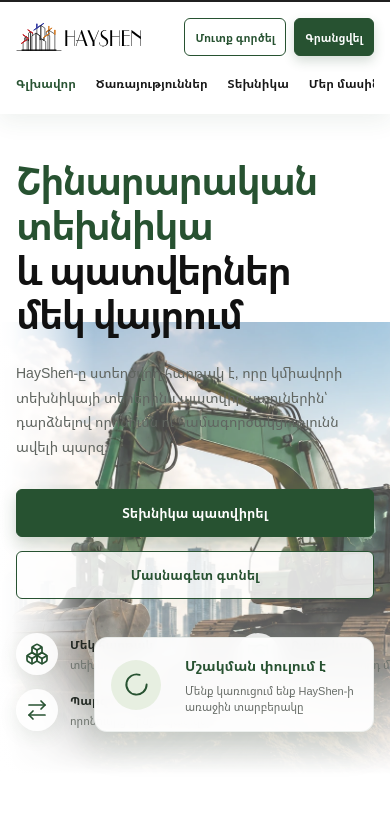
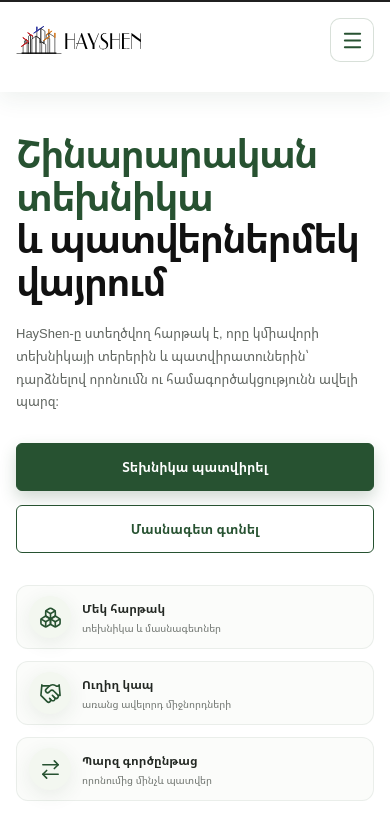
Before and after one commit to aregghaz/hayshen, a React (Create React App) app: page / in a window 390 px wide. Shown: the top 833 px of the page. Built offline with nearby package versions, Linux system fonts and the light colour scheme.

Commit message:
fix responive designe

```diff
--- a/src/components/Header/Header.jsx
+++ b/src/components/Header/Header.jsx
@@ -1,4 +1,5 @@
-import { useEffect, useState } from 'react';
+import { useEffect, useId, useState } from 'react';
+import { Menu, X } from 'lucide-react';
 import '@/components/Header/header.scss';
 import { HayShenLogo } from '@/components/icons/HayShenLogo';
 
@@ -11,6 +12,8 @@ const navigation = [
 
 function Header() {
   const [isScrolled, setIsScrolled] = useState(false);
+  const [isMenuOpen, setIsMenuOpen] = useState(false);
+  const menuId = useId();
 
   useEffect(() => {
     const handleScroll = () => {
@@ -23,10 +26,50 @@ function Header() {
     return () => window.removeEventListener('scroll', handleScroll);
   }, []);
 
+  useEffect(() => {
+    if (!isMenuOpen) return undefined;
+
+    const handleKeyDown = (event) => {
+      if (event.key === 'Escape') {
+        setIsMenuOpen(false);
+      }
+    };
+    const handleResize = () => {
+      if (window.innerWidth > 870) {
+        setIsMenuOpen(false);
+      }
+    };
+
+    document.body.classList.add('menu-open');
+    window.addEventListener('keydown', handleKeyDown);
+    window.addEventListener('resize', handleResize);
+
+    return () => {
+      document.body.classList.remove('menu-open');
+      window.removeEventListener('keydown', handleKeyDown);
+      window.removeEventListener('resize', handleResize);
+    };
+  }, [isMenuOpen]);
+
+  const closeMenu = () => setIsMenuOpen(false);
+
   return (
-    <header className={`appHeader${isScrolled ? ' appHeader--scrolled' : ''}`}>
+    <header
+      className={[
+        'appHeader',
+        isScrolled ? 'appHeader--scrolled' : '',
+        isMenuOpen ? 'appHeader--menu-open' : '',
+      ]
+        .filter(Boolean)
+        .join(' ')}
+    >
       <div className="appHeader__container">
-        <a className="logoBox" href="#home" aria-label="HayShen">
+        <a
+          className="logoBox"
+          href="#home"
+          aria-label="HayShen"
+          onClick={closeMenu}
+        >
           <HayShenLogo
             className="appHeader__logo"
             role="img"
@@ -34,6 +77,7 @@ function Header() {
           />
         </a>
 
+        <div className="appHeader__drawer" id={menuId}>
           <nav className="menuBox" aria-label="Հիմնական նավիգացիա">
             <ul className="appHeader__menu">
               {navigation.map((item, index) => (
@@ -41,6 +85,7 @@ function Header() {
                   <a
                     className={index === 0 ? 'is-active' : undefined}
                     href={item.href}
+                    onClick={closeMenu}
                   >
                     {item.label}
                   </a>
@@ -49,15 +94,58 @@ function Header() {
             </ul>
           </nav>
 
-        <div className="buttonsBox">
-          <a className="appHeader__button appHeader__button--outline" href="#login">
+          <div className="buttonsBox buttonsBox--mobile">
+            <a
+              className="appHeader__button appHeader__button--outline"
+              href="#login"
+              onClick={closeMenu}
+            >
               Մուտք գործել
             </a>
-          <a className="appHeader__button appHeader__button--filled" href="#register">
+            <a
+              className="appHeader__button appHeader__button--filled"
+              href="#register"
+              onClick={closeMenu}
+            >
               Գրանցվել
             </a>
           </div>
         </div>
+
+        <div className="buttonsBox buttonsBox--desktop">
+          <a
+            className="appHeader__button appHeader__button--outline"
+            href="#login"
+          >
+            Մուտք գործել
+          </a>
+          <a
+            className="appHeader__button appHeader__button--filled"
+            href="#register"
+          >
+            Գրանցվել
+          </a>
+        </div>
+
+        <button
+          className="appHeader__burger"
+          type="button"
+          aria-label={isMenuOpen ? 'Փակել ընտրացանկը' : 'Բացել ընտրացանկը'}
+          aria-controls={menuId}
+          aria-expanded={isMenuOpen}
+          onClick={() => setIsMenuOpen((open) => !open)}
+        >
+          {isMenuOpen ? <X /> : <Menu />}
+        </button>
+      </div>
+
+      <button
+        className="appHeader__backdrop"
+        type="button"
+        aria-label="Փակել ընտրացանկը"
+        tabIndex={isMenuOpen ? 0 : -1}
+        onClick={closeMenu}
+      />
     </header>
   );
 }
--- a/src/components/Header/header.scss
+++ b/src/components/Header/header.scss
@@ -13,9 +13,7 @@ $green: #275231;
     min-height 280ms ease,
     border-color 280ms ease,
     background-color 280ms ease,
-    box-shadow 280ms ease,
-    transform 380ms cubic-bezier(0.22, 1, 0.36, 1);
-  will-change: transform;
+    box-shadow 280ms ease;
 
   &--scrolled {
     min-height: 72px;
@@ -24,7 +22,6 @@ $green: #275231;
     box-shadow:
       0 1px 0 rgba(39, 82, 49, 0.08),
       0 14px 34px rgba(39, 82, 49, 0.12);
-    transform: translateY(0);
     backdrop-filter: blur(16px);
     -webkit-backdrop-filter: blur(16px);
 
@@ -85,6 +82,15 @@ $green: #275231;
     justify-content: center;
   }
 
+  &__drawer {
+    display: contents;
+  }
+
+  &__burger,
+  &__backdrop {
+    display: none;
+  }
+
   &__menu {
     display: flex;
     align-items: center;
@@ -138,6 +144,10 @@ $green: #275231;
     flex: 0 0 auto;
     align-items: center;
     gap: 12px;
+
+    &--mobile {
+      display: none;
+    }
   }
 
   &__button {
@@ -201,46 +211,158 @@ $green: #275231;
   }
 }
 
-@media (max-width: 800px) {
+@media (max-width: 870px) {
   .appHeader {
-    position: sticky;
+    backdrop-filter: none;
+    -webkit-backdrop-filter: none;
+
+    &--scrolled {
+      backdrop-filter: none;
+      -webkit-backdrop-filter: none;
+    }
 
     &__container {
-      flex-wrap: wrap;
-      gap: 14px 24px;
-      padding: 16px 0;
+      width: 100%;
+      min-height: 76px;
+      padding: 0 20px;
+      flex-wrap: nowrap;
+      gap: 16px;
     }
 
     &--scrolled {
       .appHeader__container {
-        padding-block: 10px;
+        min-height: 68px;
       }
+    }
 
-      .appHeader__menu a {
-        padding-block: 8px;
+    &__logo,
+    &--scrolled &__logo {
+      width: 138px;
+    }
+
+    &__burger {
+      position: relative;
+      z-index: 1004;
+      display: grid;
+      width: 44px;
+      height: 44px;
+      margin-left: 0;
+      padding: 0;
+      border: 1px solid rgba(39, 82, 49, 0.18);
+      border-radius: 10px;
+      place-items: center;
+      background: #fff;
+      color: $green;
+      cursor: pointer;
+
+      svg {
+        width: 23px;
+        height: 23px;
+      }
+    }
+
+    &__drawer {
+      position: fixed;
+      z-index: 1003;
+      top: 0;
+      right: 0;
+      display: flex;
+      width: min(360px, 88vw);
+      height: 100dvh;
+      padding: 98px 24px 24px;
+      overflow-y: auto;
+      flex-direction: column;
+      background: #fff;
+      box-shadow: -18px 0 45px rgba(24, 45, 29, 0.16);
+      opacity: 0;
+      pointer-events: none;
+      transform: translateX(100%);
+      transition:
+        opacity 260ms ease,
+        transform 360ms cubic-bezier(0.22, 1, 0.36, 1);
+    }
+
+    .menuBox {
+      display: block;
+      flex: 1;
+    }
+
+    &__menu {
+      display: flex;
+      align-items: stretch;
+      flex-direction: column;
+      justify-content: flex-start;
+      gap: 0;
+
+      a {
+        display: flex;
+        min-height: 58px;
+        padding: 0;
+        border-bottom: 1px solid rgba(39, 82, 49, 0.09);
+        align-items: center;
+        font-size: 15px;
 
         &::after {
-          bottom: 0;
+          display: none;
         }
       }
     }
 
-    .menuBox {
-      order: 3;
-      flex-basis: 100%;
-      justify-content: flex-start;
-      overflow-x: auto;
+    .buttonsBox {
+      &--mobile {
+        display: none;
+      }
+
+      &--desktop {
+        display: flex;
+        margin-left: auto;
+      }
     }
 
-    &__menu {
-      justify-content: flex-start;
+    .appHeader__drawer .buttonsBox {
+      display: none;
+      width: 100%;
+      margin-top: 28px;
+      grid-template-columns: 1fr 1fr;
+    }
 
-      a {
-        padding: 8px 0;
+    &__button {
+      min-width: 0;
+      min-height: 44px;
+      padding-inline: 10px;
+    }
 
-        &::after {
-          bottom: 0;
-        }
+    &__backdrop {
+      position: fixed;
+      z-index: 1001;
+      inset: 0;
+      width: 100%;
+      height: 100%;
+      padding: 0;
+      border: 0;
+      background: rgba(13, 27, 17, 0.44);
+      opacity: 0;
+      pointer-events: none;
+      transition: opacity 260ms ease;
+    }
+
+    &--menu-open {
+      .appHeader__drawer {
+        opacity: 1;
+        pointer-events: auto;
+        transform: translateX(0);
+      }
+
+      .appHeader__burger {
+        position: fixed;
+        top: 16px;
+        right: 20px;
+      }
+
+      .appHeader__backdrop {
+        display: block;
+        opacity: 1;
+        pointer-events: auto;
       }
     }
   }
@@ -249,21 +371,41 @@ $green: #275231;
 @media (max-width: 520px) {
   .appHeader {
     &__container {
-      width: min(100% - 32px, 1120px);
+      padding-inline: 16px;
     }
 
     &__logo {
       width: 126px;
     }
 
-    .buttonsBox {
-      gap: 8px;
+    .buttonsBox--desktop {
+      display: none;
     }
 
-    &__button {
-      min-height: 38px;
-      padding-inline: 10px;
-      font-size: 11px;
+    &__burger {
+      margin-left: auto;
+    }
+
+    .appHeader__drawer .buttonsBox--mobile {
+      display: grid;
+    }
+
+    .menuBox {
+      width: 100%;
+    }
+
+    &--menu-open .appHeader__burger {
+      right: 16px;
     }
   }
 }
+
+@media (prefers-reduced-motion: reduce) {
+  .appHeader,
+  .appHeader *,
+  .appHeader *::before,
+  .appHeader *::after {
+    scroll-behavior: auto;
+    transition-duration: 0.01ms !important;
+  }
+}
--- a/src/components/Hero/Hero.jsx
+++ b/src/components/Hero/Hero.jsx
@@ -23,11 +23,8 @@ const benefits = [
 function Hero() {
   return (
     <section className="hero" id="home" aria-label="HayShen">
-      <div className="hero__image">
-        <img src={heroImage} alt="" />
-      </div>
-
       <div className="hero__container">
+        <div className="hero__main">
           <div className="hero__content">
             <h1>
               <span>Շինարարական տեխնիկա</span>
@@ -37,16 +34,16 @@ function Hero() {
             </h1>
 
             <p>
-            HayShen-ը ստեղծվող հարթակ է, որը կմիավորի տեխնիկայի տերերին
-            <br />
-            և պատվիրատուներին՝ դարձնելով որոնումն ու համագործակցությունն ավելի պարզ։
+              HayShen-ը ստեղծվող հարթակ է, որը կմիավորի տեխնիկայի տերերին և
+              պատվիրատուներին՝ դարձնելով որոնումն ու համագործակցությունն ավելի
+              պարզ։
             </p>
 
             <div className="hero__actions">
               <a className="hero__button hero__button--primary" href="#equipment">
                 Տեխնիկա պատվիրել
               </a>
-            <a className="hero__button hero__button--secondary" href="#specialists">
+              <a className="hero__button hero__button--secondary" href="#services">
                 Մասնագետ գտնել
               </a>
             </div>
@@ -65,6 +62,12 @@ function Hero() {
               </div>
             ))}
           </div>
+        </div>
+
+        <div className="hero__visual">
+          <div className="hero__image">
+            <img src={heroImage} alt="" />
+          </div>
 
           <div className="hero__rating">
             <div className="hero__status-icon" aria-hidden="true">
@@ -72,10 +75,8 @@ function Hero() {
             </div>
             <div>
               <strong>Մշակման փուլում է</strong>
-            <p>
-              Մենք կառուցում ենք HayShen-ի
-              <br />առաջին տարբերակը
-            </p>
+              <p>Մենք կառուցում ենք HayShen-ի առաջին տարբերակը</p>
+            </div>
           </div>
         </div>
       </div>
--- a/src/components/Hero/hero.scss
+++ b/src/components/Hero/hero.scss
@@ -1,36 +1,44 @@
+$green: #275231;
+
 .hero {
   position: relative;
-  min-height: 590px;
   overflow: hidden;
   background: #fff;
 
   &__container {
-    position: relative;
-    z-index: 2;
+    display: grid;
+    min-height: 640px;
     width: min(1600px, calc(100% - 96px));
-    min-height: 590px;
     margin: 0 auto;
-    padding: 66px 0 44px;
+    padding: clamp(48px, 6vw, 84px) 0 56px;
+    grid-template-columns: minmax(0, 0.88fr) minmax(480px, 1.12fr);
+    gap: clamp(42px, 6vw, 100px);
+    align-items: center;
+  }
+
+  &__main {
+    min-width: 0;
   }
 
   &__content {
-    width: min(600px, 46%);
+    max-width: 650px;
 
     h1 {
       margin: 0;
       color: #111;
-      font-size: clamp(38px, 3.1vw, 52px);
+      font-size: clamp(40px, 3.5vw, 60px);
       font-weight: 700;
       letter-spacing: -0.045em;
-      line-height: 1.18;
+      line-height: 1.14;
 
       span {
         display: block;
-        color: #275231;
+        color: $green;
       }
     }
 
     > p {
+      max-width: 620px;
       margin-top: 24px;
       color: #606560;
       font-size: 14px;
@@ -40,8 +48,9 @@
 
   &__actions {
     display: flex;
+    margin-top: 30px;
+    flex-wrap: wrap;
     gap: 14px;
-    margin-top: 30px;
   }
 
   &__button {
@@ -49,12 +58,13 @@
     min-width: 168px;
     min-height: 48px;
     padding: 0 20px;
-    border: 1px solid #275231;
+    border: 1px solid $green;
     border-radius: 6px;
     align-items: center;
     justify-content: center;
     font-size: 13px;
     font-weight: 700;
+    text-align: center;
     text-decoration: none;
     transition:
       background-color 180ms ease,
@@ -66,46 +76,52 @@
     }
 
     &--primary {
-      background: #275231;
+      background: $green;
       box-shadow: 0 7px 16px rgba(39, 82, 49, 0.22);
       color: #fff;
     }
 
     &--secondary {
-      background: rgba(255, 255, 255, 0.82);
-      color: #275231;
+      background: #fff;
+      color: $green;
     }
   }
 
   &__benefits {
-    display: flex;
-    width: min(650px, 52%);
-    margin-top: 58px;
-    gap: 38px;
+    display: grid;
+    margin-top: clamp(36px, 5vw, 62px);
+    grid-template-columns: repeat(3, minmax(0, 1fr));
+    gap: 18px;
   }
 
   &__benefit {
     display: flex;
+    min-width: 0;
     align-items: center;
-    gap: 12px;
+    gap: 11px;
     color: #232823;
 
     > span:last-child {
       display: flex;
+      min-width: 0;
       flex-direction: column;
       gap: 4px;
+    }
+
+    strong,
+    small {
+      overflow-wrap: anywhere;
     }
 
     strong {
       font-size: 12px;
       font-weight: 700;
-      white-space: nowrap;
     }
 
     small {
       color: #707570;
-      font-size: 11px;
-      white-space: nowrap;
+      font-size: 10px;
+      line-height: 1.4;
     }
   }
 
@@ -116,76 +132,35 @@
     flex: 0 0 42px;
     place-items: center;
     border-radius: 50%;
-    background: rgba(255, 255, 255, 0.88);
+    background: #f3f7f0;
     box-shadow: 0 5px 20px rgba(39, 82, 49, 0.09);
 
     svg {
-      width: 24px;
-      height: 24px;
-      fill: none;
-      stroke: #275231;
-      stroke-linecap: round;
-      stroke-linejoin: round;
+      width: 23px;
+      height: 23px;
+      color: $green;
       stroke-width: 1.7;
     }
   }
 
-  &__rating {
+  &__visual {
     position: absolute;
-    right: 13%;
-    bottom: 50px;
+    top: 0;
+    right: 0;
+    bottom: 0;
     display: flex;
-    min-width: 300px;
-    min-height: 92px;
-    padding: 20px 24px;
-    border: 1px solid rgba(39, 82, 49, 0.08);
-    border-radius: 13px;
+    width: max(50%, calc(50% + (100vw - 1600px) / 2));
     align-items: center;
-    gap: 24px;
-    background: rgba(255, 255, 255, 0.94);
-    box-shadow: 0 14px 34px rgba(39, 82, 49, 0.14);
-    backdrop-filter: blur(8px);
-
-    p {
-      margin-top: 7px;
-      color: #686d68;
-      font-size: 11px;
-      line-height: 1.45;
-    }
-  }
-
-  &__rating strong {
-    color: #275231;
-    font-size: 14px;
-  }
-
-  &__status-icon {
-    display: grid;
-    width: 50px;
-    height: 50px;
-    flex: 0 0 50px;
-    place-items: center;
-    border-radius: 50%;
-    background: #e7efe1;
-
-    svg {
-      width: 27px;
-      height: 27px;
-      fill: none;
-      stroke: #275231;
-      stroke-linecap: round;
-      stroke-linejoin: round;
-      stroke-width: 1.7;
-    }
+    flex-direction: column;
   }
 
   &__image {
-    position: absolute;
-    z-index: 0;
-    top: 0;
-    right: 0;
-    width: 68%;
-    height: 100%;
+    position: relative;
+    flex: 1;
+    width: 100%;
+    min-height: 0;
+    overflow: hidden;
+    border-radius: 0 0 0 26px;
 
     &::before,
     &::after {
@@ -197,12 +172,11 @@
 
     &::before {
       inset: 0 auto 0 0;
-      width: 42%;
+      width: 27%;
       background: linear-gradient(
         90deg,
         #fff 0%,
-        rgba(255, 255, 255, 0.98) 12%,
-        rgba(255, 255, 255, 0.72) 48%,
+        rgba(255, 255, 255, 0.72) 38%,
         rgba(255, 255, 255, 0) 100%
       );
     }
@@ -211,12 +185,11 @@
       right: 0;
       bottom: 0;
       left: 0;
-      height: 42%;
+      height: 24%;
       background: linear-gradient(
         180deg,
         rgba(255, 255, 255, 0) 0%,
-        rgba(255, 255, 255, 0.18) 28%,
-        rgba(255, 255, 255, 0.72) 68%,
+        rgba(255, 255, 255, 0.42) 58%,
         #fff 100%
       );
     }
@@ -225,99 +198,227 @@
       display: block;
       width: 100%;
       height: 100%;
+      min-height: 0;
       object-fit: cover;
-      object-position: center;
+      object-position: center bottom;
+    }
+  }
+
+  &__rating {
+    z-index: 2;
+    display: flex;
+    width: min(390px, calc(100% - 32px));
+    min-height: 88px;
+    margin-top: 16px;
+    margin-bottom: 34px;
+    padding: 18px 22px;
+    border: 1px solid rgba(39, 82, 49, 0.08);
+    border-radius: 13px;
+    align-items: center;
+    gap: 18px;
+    background: rgba(255, 255, 255, 0.96);
+    box-shadow: 0 14px 34px rgba(39, 82, 49, 0.14);
+    backdrop-filter: blur(8px);
+
+    strong {
+      color: $green;
+      font-size: 14px;
+    }
+
+    p {
+      margin-top: 6px;
+      color: #686d68;
+      font-size: 11px;
+      line-height: 1.45;
+    }
+  }
+
+  &__status-icon {
+    display: grid;
+    width: 48px;
+    height: 48px;
+    flex: 0 0 48px;
+    place-items: center;
+    border-radius: 50%;
+    background: #e7efe1;
+
+    svg {
+      width: 26px;
+      height: 26px;
+      color: $green;
+      stroke-width: 1.7;
     }
   }
 }
 
-@media (max-width: 900px) {
+@media (max-width: 1280px) {
   .hero {
-    min-height: 660px;
-
     &__container {
-      min-height: 660px;
-      padding-top: 56px;
+      width: min(100% - 64px, 1200px);
+      grid-template-columns: minmax(0, 0.92fr) minmax(430px, 1.08fr);
+      gap: 46px;
     }
 
-    &__content {
-      width: min(560px, 72%);
-    }
-
-    &__image {
-      width: 82%;
+    &__content h1 {
+      font-size: clamp(38px, 4vw, 50px);
     }
 
     &__benefits {
-      width: 100%;
-      margin-top: 48px;
-      flex-wrap: wrap;
-      gap: 18px 34px;
+      grid-template-columns: 1fr;
+      gap: 14px;
     }
 
-    &__rating {
-      right: 24px;
-      bottom: 140px;
+    &__image,
+    &__image img {
+      min-height: 0;
+    }
+
+    &__visual {
+      width: 52%;
     }
   }
 }
 
-@media (max-width: 600px) {
+@media (max-width: 960px) {
   .hero {
-    min-height: 780px;
-
     &__container {
-      width: min(100% - 32px, 1600px);
-      min-height: 780px;
-      padding-top: 44px;
+      min-height: 0;
+      width: min(100% - 48px, 820px);
+      padding-top: 54px;
+      grid-template-columns: 1fr;
+      gap: 44px;
     }
 
     &__content {
+      max-width: 720px;
+    }
+
+    &__content h1 {
+      max-width: 680px;
+      font-size: clamp(40px, 7vw, 58px);
+    }
+
+    &__benefits {
+      grid-template-columns: repeat(3, minmax(0, 1fr));
+    }
+
+    &__visual {
+      position: static;
       width: 100%;
+    }
 
-      h1 {
-        font-size: 38px;
+    &__image {
+      min-height: 440px;
+      border-radius: 18px;
+
+      &::before {
+        width: 20%;
       }
+    }
 
-      > p br {
+    &__image img {
+      min-height: 440px;
+    }
+  }
+}
+
+@media (max-width: 680px) {
+  .hero {
+    &__container {
+      width: min(100% - 32px, 620px);
+      padding: 40px 0 44px;
+      gap: 34px;
+    }
+
+    &__content h1 {
+      font-size: clamp(34px, 10vw, 46px);
+      line-height: 1.12;
+
+      br {
         display: none;
       }
     }
 
+    &__content > p {
+      margin-top: 20px;
+      font-size: 13px;
+    }
+
     &__actions {
-      align-items: stretch;
-      flex-direction: column;
+      display: grid;
+      grid-template-columns: repeat(2, minmax(0, 1fr));
     }
 
     &__button {
+      min-width: 0;
       width: 100%;
+      padding-inline: 12px;
+    }
+
+    &__benefits {
+      margin-top: 32px;
+      grid-template-columns: 1fr;
+      gap: 12px;
+    }
+
+    &__benefit {
+      padding: 10px 12px;
+      border: 1px solid rgba(39, 82, 49, 0.08);
+      border-radius: 12px;
+      background: #fbfcfa;
+    }
+
+    &__image,
+    &__image img {
+      min-height: 330px;
     }
 
     &__image {
-      width: 100%;
-      height: 58%;
-      top: auto;
-      bottom: 120px;
-      opacity: 0.72;
+      &::before {
+        width: 14%;
+      }
 
-      &::before {
-        width: 24%;
+      &::after {
+        height: 18%;
       }
     }
 
     &__rating {
-      right: 0;
-      bottom: 162px;
-      min-width: 280px;
+      width: calc(100% - 24px);
+    }
+  }
+}
+
+@media (max-width: 430px) {
+  .hero {
+    &__content h1 {
+      font-size: clamp(30px, 10vw, 38px);
+    }
+
+    &__actions {
+      grid-template-columns: 1fr;
+    }
+
+    &__image,
+    &__image img {
+      min-height: 260px;
+    }
+
+    &__rating {
+      width: 100%;
       padding: 16px;
     }
 
-    &__benefits {
-      display: grid;
-      width: 100%;
-      margin-top: 34px;
-      grid-template-columns: 1fr 1fr;
-      gap: 14px;
+    &__status-icon {
+      width: 42px;
+      height: 42px;
+      flex-basis: 42px;
     }
   }
 }
+
+@media (prefers-reduced-motion: reduce) {
+  .hero__button {
+    transition: none;
+  }
+}
--- a/src/index.scss
+++ b/src/index.scss
@@ -34,6 +34,10 @@ body {
   font-family: inherit;
 }
 
+body.menu-open {
+  overflow: hidden;
+}
+
 button,
 input,
 textarea,
```
Lines whose indentation alone changed are shown as unchanged.
